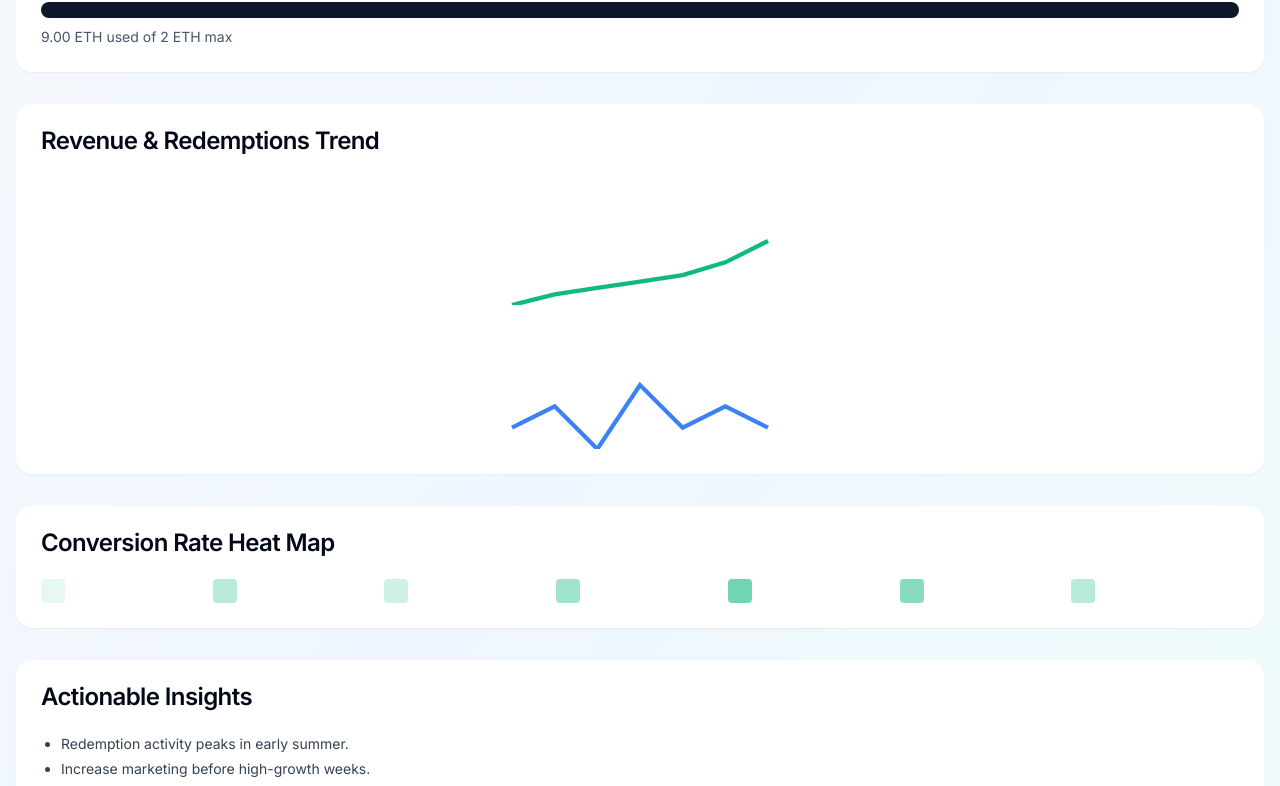
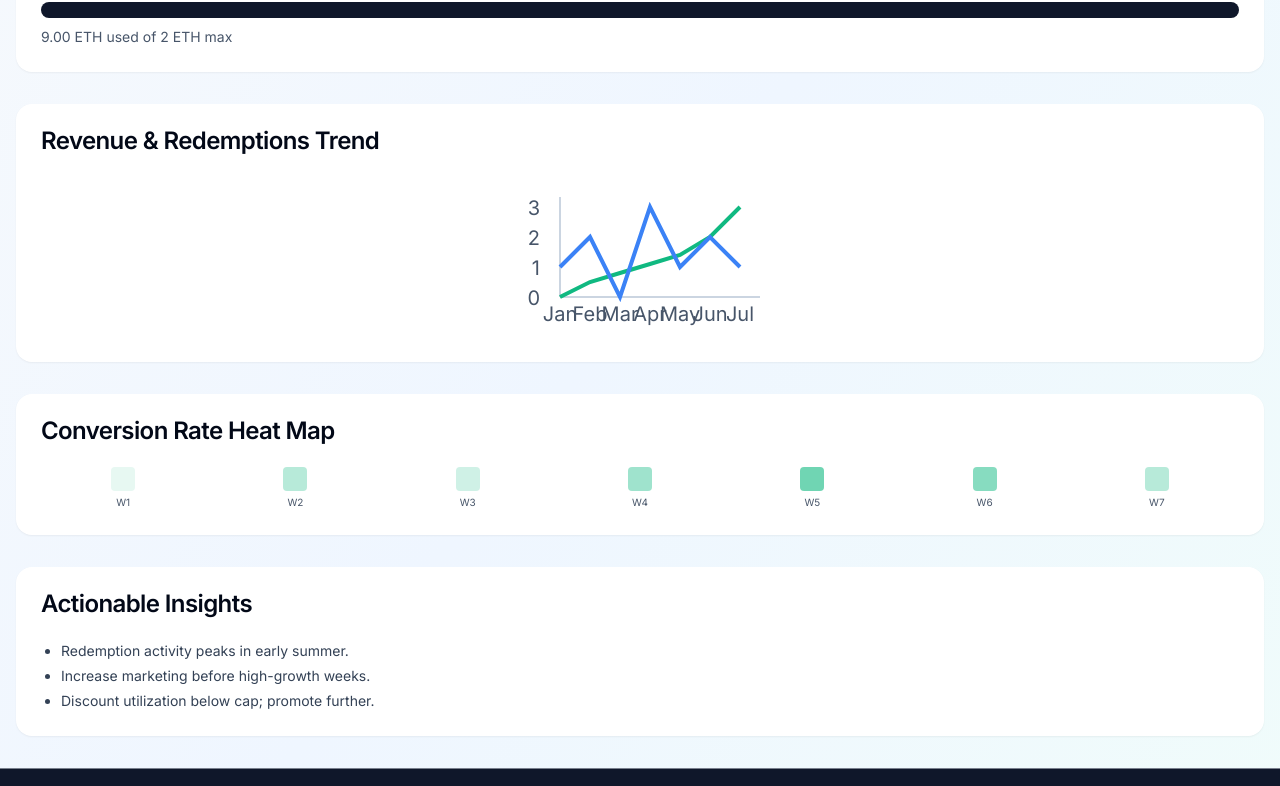
Before and after one commit to yizunwong/bolt-test, a Next.js app in the folder project/: page /admin/offers/OFFER-001/analytics in a window 1280 px wide. Shown: the part 580-1366 px from the top of the page. Built offline with nearby package versions, Linux system fonts and the light colour scheme.

Commit message:
Enhance analytics visuals with labels

```diff
--- a/project/app/(admin)/admin/offers/[offerId]/analytics/AnalyticsClient.tsx
+++ b/project/app/(admin)/admin/offers/[offerId]/analytics/AnalyticsClient.tsx
@@ -41,6 +41,7 @@ export default function OfferAnalyticsClient({ offer }: Props) {
   const historicalAvg = 5;
   const redemptionTrend = [1, 2, 0, 3, 1, 2, 1];
   const revenueTrend = [0, 0.5, 0.8, 1.1, 1.4, 2, 3];
+  const months = ['Jan', 'Feb', 'Mar', 'Apr', 'May', 'Jun', 'Jul'];
   const heatMapValues = [0.1, 0.3, 0.2, 0.4, 0.6, 0.5, 0.3];
 
   return (
@@ -130,25 +131,47 @@ export default function OfferAnalyticsClient({ offer }: Props) {
             <CardTitle>Revenue &amp; Redemptions Trend</CardTitle>
           </CardHeader>
           <CardContent>
-            <svg viewBox="0 0 120 60" className="w-full h-32 text-emerald-500">
+            <svg viewBox="0 0 140 80" className="w-full h-40">
+              <line x1="30" y1="10" x2="30" y2="60" className="stroke-slate-300 dark:stroke-slate-700" />
+              <line x1="30" y1="60" x2="130" y2="60" className="stroke-slate-300 dark:stroke-slate-700" />
               <polyline
                 fill="none"
-                stroke="currentColor"
+                stroke="rgb(16,185,129)"
                 strokeWidth="2"
                 points={revenueTrend
-                  .map((v, i) => `${i * 20},${60 - v * 10}`)
+                  .map((v, i) => `${30 + i * 15},${60 - v * 15}`)
                   .join(' ')}
               />
-            </svg>
-            <svg viewBox="0 0 120 60" className="w-full h-32 mt-4 text-blue-500">
               <polyline
                 fill="none"
-                stroke="currentColor"
+                stroke="rgb(59,130,246)"
                 strokeWidth="2"
                 points={redemptionTrend
-                  .map((v, i) => `${i * 20},${60 - v * 10}`)
+                  .map((v, i) => `${30 + i * 15},${60 - v * 15}`)
                   .join(' ')}
               />
+              {months.map((m, i) => (
+                <text
+                  key={m}
+                  x={30 + i * 15}
+                  y="72"
+                  className="text-[10px] fill-slate-600 dark:fill-slate-400"
+                  textAnchor="middle"
+                >
+                  {m}
+                </text>
+              ))}
+              {[0, 1, 2, 3].map((a) => (
+                <text
+                  key={a}
+                  x="20"
+                  y={60 - a * 15 + 4}
+                  className="text-[10px] fill-slate-600 dark:fill-slate-400"
+                  textAnchor="end"
+                >
+                  {a}
+                </text>
+              ))}
             </svg>
           </CardContent>
         </Card>
@@ -158,13 +181,17 @@ export default function OfferAnalyticsClient({ offer }: Props) {
             <CardTitle>Conversion Rate Heat Map</CardTitle>
           </CardHeader>
           <CardContent>
-            <div className="grid grid-cols-7 gap-1">
+            <div className="grid grid-cols-7 gap-2">
               {heatMapValues.map((v, i) => (
-                <div
-                  key={i}
-                  className="w-6 h-6 rounded-sm"
-                  style={{ backgroundColor: `rgba(16,185,129,${v})` }}
-                />
+                <div key={i} className="flex flex-col items-center">
+                  <div
+                    className="w-6 h-6 rounded-sm"
+                    style={{ backgroundColor: `rgba(16,185,129,${v})` }}
+                  />
+                  <span className="text-[10px] text-slate-600 dark:text-slate-400 mt-1">
+                    W{i + 1}
+                  </span>
+                </div>
               ))}
             </div>
           </CardContent>
```
